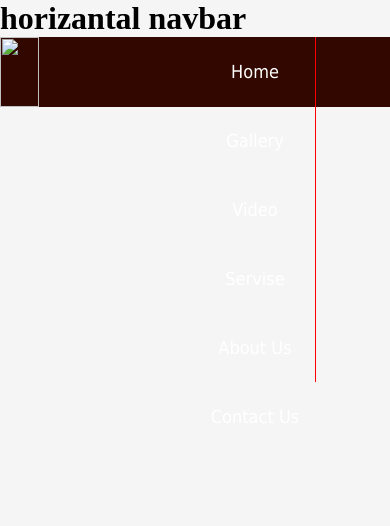
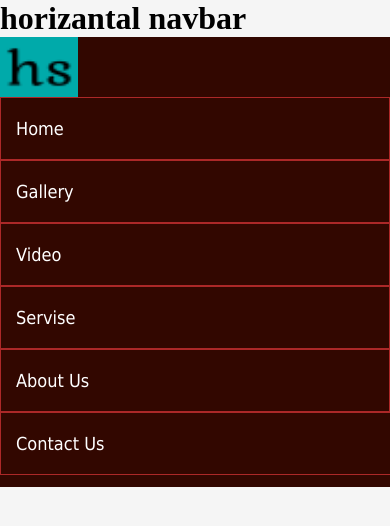
Before and after one commit to habibullah7787/horizantal-navbar, a plain HTML site: page index.html in a window 390 px wide. Drawn offline with Linux system fonts and the light colour scheme.

Commit message:
update css styles

```diff
--- a/index.html
+++ b/index.html
@@ -11,7 +11,7 @@
 <nav class="navbar">
     <div class="brand">
         <a href="javascript:void(0)">
-            <img src="./icon/favicon-32x32.png" alt="">
+            <img src="./favicon-32x32.png" alt="">
         </a>
     </div>
     <ul class="nav">
@@ -25,5 +25,7 @@
 
 </nav>
 
+<div class="box"></div>
+
 </body>
 </html>
--- a/style.css
+++ b/style.css
@@ -12,7 +12,7 @@
     width: 100%;
     height: 70px;
     background-color: rgb(50, 7, 0,8);
-    box-shadow: rgb(50, 50, blue0,25); 0px 13px 27px -5px, rgb(0, 0, 0,22); 0px 8px 16px -8px;
+    box-shadow: rgb(50, 50, blue0,25) 0px 13px 27px -5px, rgb(0, 0, 0,22) 0px 8px 16px -8px;
 }
 
 .brand {
@@ -56,3 +56,38 @@
 .nav .nav-list .nav-item:hover {
     background-color: rgb(255, 255, 255,0.2);
 }
+
+@media (max-width: 900px) {
+    .navbar {
+        height: 450px;
+        width: 100%;
+    }
+    .brand {
+        height: 60px;
+        width: 20%;
+    }
+    .nav {
+        height: 70%;
+        width: 100%;
+        float: left;
+
+    }
+    .nav .nav-list {
+        width: 100%;
+        display: block;
+        border: none;
+        border: 1px rgb(172, 40, 40) solid;
+
+
+    }
+    .nav .nav-list .nav-item {
+        width: 100%;
+        padding: 20px 15px;
+        text-align: left;
+    }
+    .nav .nav-list .nav-item:hover {
+        background-color: rgb(255, 255, 255,0.2);
+        opacity: 0.5;
+    }
+
+}
```
Also changed, not shown: favicon-32x32.png (added).
